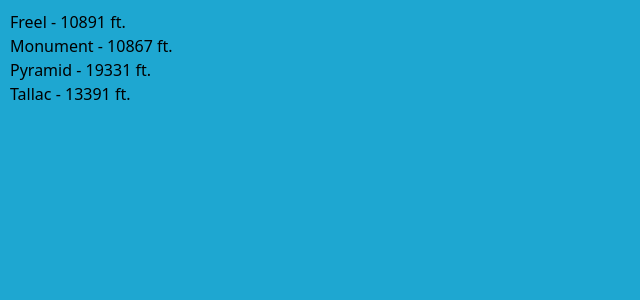
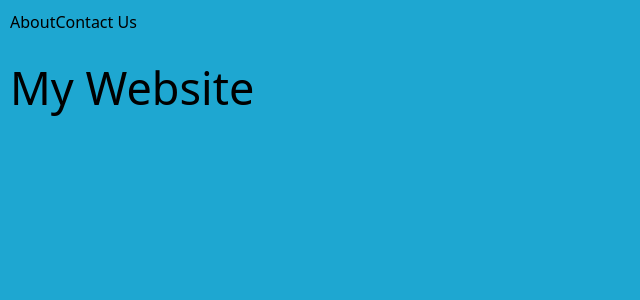
Before and after one commit to JilGC/react-cookie-app, a React (Create React App) app: page / in a window 1280 px wide. Shown: the top 300 px of the page, without its empty margins (0-640 px from the left). Built offline with nearby package versions, Linux system fonts and the light colour scheme.

Commit message:
Adding Links for page navigation

```diff
--- a/package.json
+++ b/package.json
@@ -8,6 +8,7 @@
     "@testing-library/user-event": "^13.5.0",
     "react": "^18.2.0",
     "react-dom": "^18.2.0",
+    "react-router-dom": "^6.22.3",
     "react-scripts": "5.0.1",
     "web-vitals": "^2.1.4"
   },
--- a/src/App.js
+++ b/src/App.js
@@ -1,36 +1,51 @@
+import { Link } from "react-router-dom";
 import './App.css';
 
-const tahoe_peaks = [
-  { name: "Freel", elevation: 10891 },
-  { name: "Monument", elevation: 10867 },
-  { name: "Pyramid", elevation: 19331 },
-  { name: "Tallac", elevation: 13391 },
-];
 
-function List({ data, renderItem, renderEmpty }) {
-  return !data.length ? renderEmpty :
-    <ul>{data.map((item) => (
-      <li key={item.name}>
-        {renderItem(item)}
-      </li>))}</ul>
+export function Home() {
+  return (
+    <div>
+      <nav>
+        <Link to="/about">About</Link>
+        <Link to="/contact">Contact Us</Link>
+      </nav>
+      <h1>My Website</h1>
+    </div>
+  )
 }
 
-function App() {
-
+export function About() {
   return (
-    <List
-      data={tahoe_peaks}
-      renderEmpty={<p>This list is empty</p>}
-      renderItem={item =>
-        <>
-          {item.name} - {item.elevation} ft.
-        </>
-      }
-    />
-  );
+    <div>
+      <nav>
+        <Link to="/">Home</Link>
+        <Link to="/about">About</Link>
+        <Link to="/contact">Contact Us</Link>
+      </nav>
+      <h1>About us</h1>
+    </div>
+  )
 }
 
-export default App;
+export function Contact() {
+  return (
+    <div>
+      <nav>
+        <Link to="/">Home</Link>
+        <Link to="/about">About</Link>
+        <Link to="/contact">Contact Us</Link>
+      </nav>
+      <h1>Contact us</h1>
+    </div>
+  )
+}
+
+export function App() {
+
+  return <Home />;
+}
+
+// export default App;
 
 
 /*
--- a/src/index.js
+++ b/src/index.js
@@ -1,3 +1,29 @@
+import React from 'react';
+import ReactDOM from 'react-dom';
+import {
+  BrowserRouter,
+  Route,
+  Routes
+} from "react-router-dom";
+import { About, App, Contact } from './App';
+
+ReactDOM.render(
+
+  <BrowserRouter>
+    <Routes>
+      <Route path="/" element={<App />} />
+      <Route path="/about" element={<About />} />
+      <Route path="/contact" element={<Contact />} />
+    </Routes>
+  </BrowserRouter>,
+
+  document.getElementById("root")
+);
+
+
+
+/*
+
 import React from 'react';
 import ReactDOM from 'react-dom/client';
 // import './index.css';
@@ -13,3 +39,4 @@ root.render(
 
 
 reportWebVitals();
+*/
```
Also changed, not shown: 1 other file (tests, documents, lock files or other folders).
